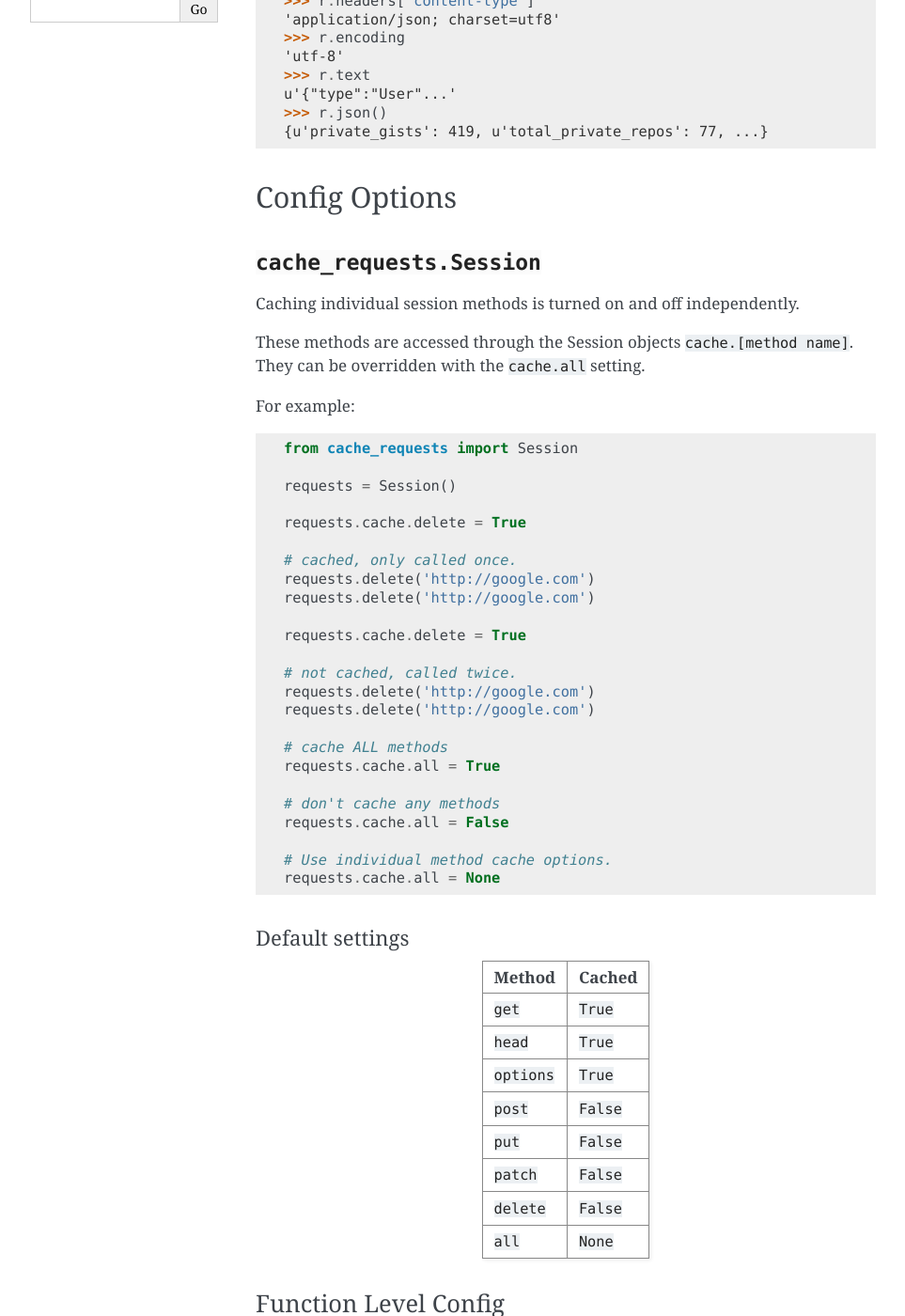
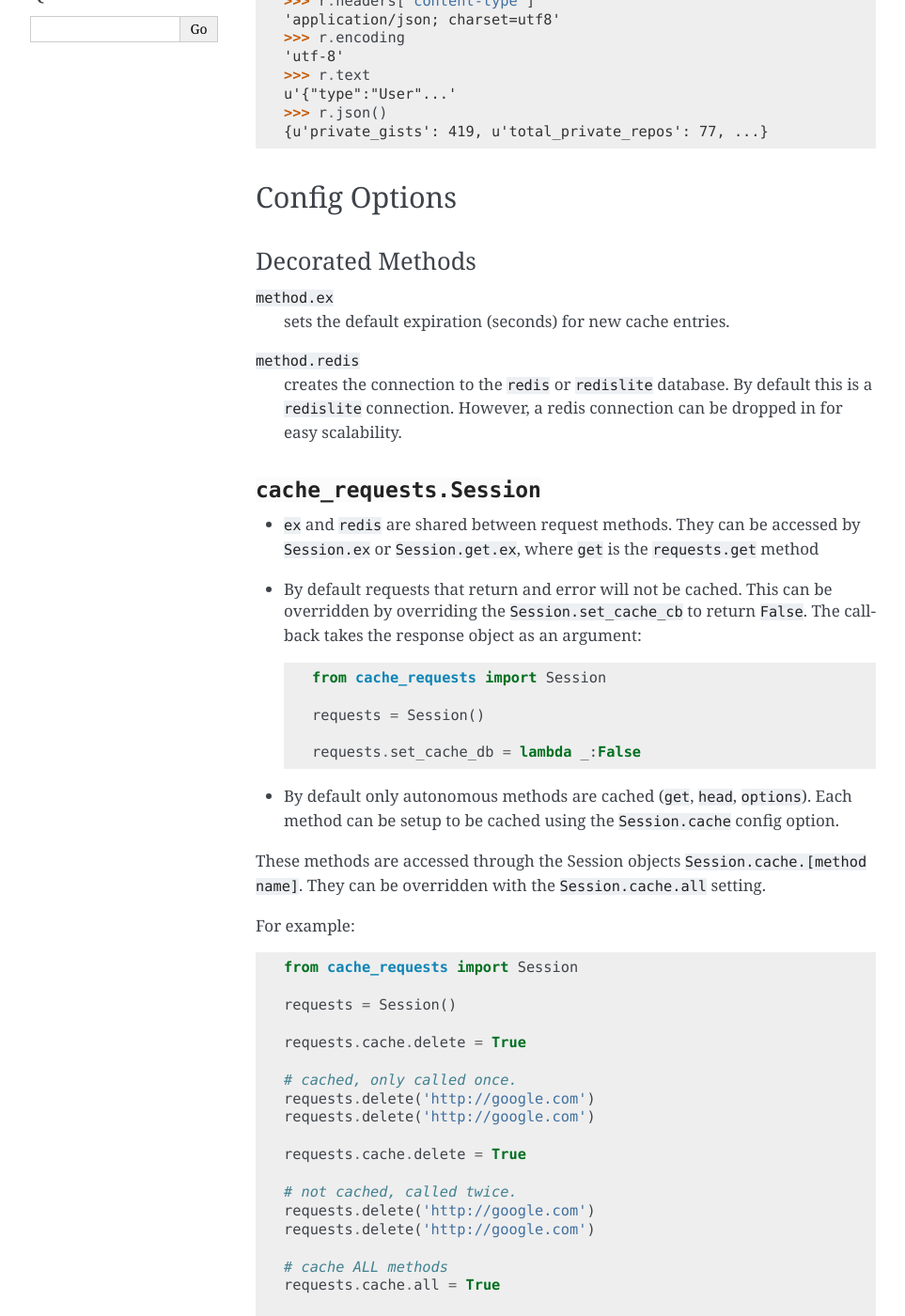
Before and after one commit to manuphatak/cache_requests, a Sphinx documentation site: the page built from docs/source/usage.rst, in a window 1280 px wide and 1400 px high, scrolled down 484 px. Shown: the whole window at 94% size, without its empty margins (148-1111 px from the left). Built offline with Sphinx 7.4.7, drawn with Linux system fonts in a browser that asks for light colours.

```diff
--- a/docs/source/usage.rst
+++ b/docs/source/usage.rst
@@ -32,14 +32,35 @@ To use ``cache_requests`` in a project::
 Config Options
 --------------
 
+Decorated Methods
+~~~~~~~~~~~~~~~~~
+
+``method.ex``
+    sets the default expiration (seconds) for new cache entries.
+
+``method.redis``
+    creates the connection to the ``redis`` or ``redislite`` database. By default this is a ``redislite`` connection. However, a redis connection can be dropped in for easy scalability.
+
 
 :mod:`cache_requests.Session`
 ~~~~~~~~~~~~~~~~~~~~~~~~~~~~~
 
-Caching individual session methods is turned on and off independently.
+- ``ex`` and ``redis`` are shared between request methods.  They can be accessed by ``Session.ex`` or ``Session.get.ex``, where ``get`` is the ``requests.get`` method
 
-These methods are accessed through the Session objects ``cache.[method name]``.
-They can be overridden with the ``cache.all`` setting.
+- By default requests that return and error will not be cached.  This can be overridden by overriding the ``Session.set_cache_cb`` to return ``False``.  The callback takes the response object as an argument::
+
+        from cache_requests import Session
+
+        requests = Session()
+
+        requests.set_cache_db = lambda _:False
+
+- By default only autonomous methods are cached (``get``, ``head``, ``options``).  Each method can be setup to be cached using the ``Session.cache`` config option.
+
+
+
+These methods are accessed through the Session objects ``Session.cache.[method name]``.
+They can be overridden with the ``Session.cache.all`` setting.
 
 For example::
 
```
Also changed, not shown: README.rst (+23 -13 lines), 1 other file.
